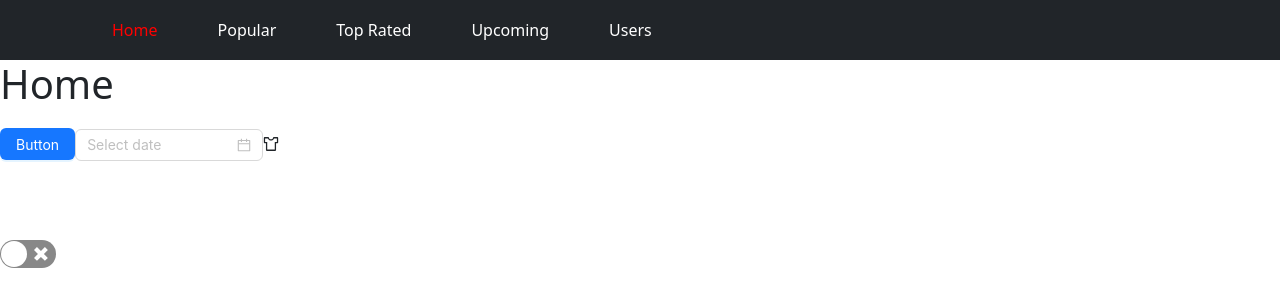
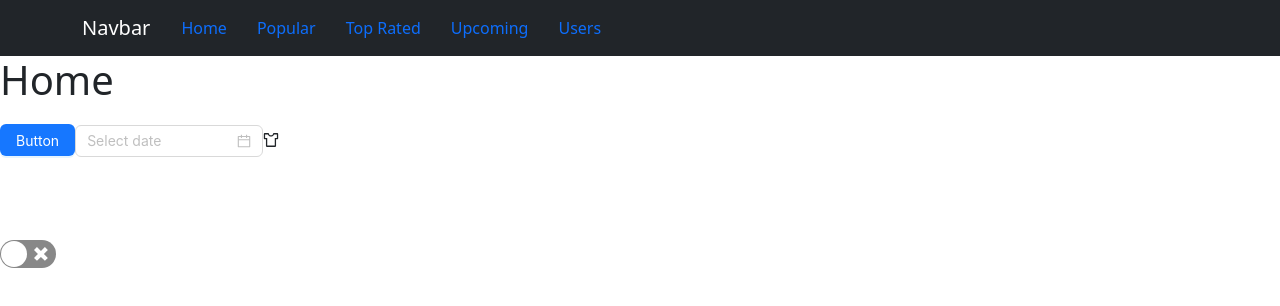
Before and after one commit to himanshu1-sharma/TheMovieDB_React, a React (Create React App) app: page / in a window 1280 px wide. Shown: the top 306 px of the page. Built offline with nearby package versions, Linux system fonts and the light colour scheme.

Commit message:
add navigation

```diff
--- a/src/Pages/includes/Navigation.js
+++ b/src/Pages/includes/Navigation.js
@@ -8,7 +8,33 @@
 const Navigation = () => {
     return (
         <>
-            <Navbar bg="dark" variant="dark">
+            <Navbar bg="dark" variant="dark" expand="lg">
+                <Container>
+                    <Navbar.Brand href="#home">Navbar</Navbar.Brand>
+                    <Navbar.Toggle aria-controls="basic-navbar-nav" />
+                    <Navbar.Collapse id="basic-navbar-nav">
+                        <Nav className="me-auto">
+                            <NavLink exact activeClassName="active" to='/'>
+                                <li>Home</li>
+                            </NavLink>
+                            <NavLink exact activeClassName="active" to='/popular'>
+                                <li>Popular</li>
+                            </NavLink>
+                            <NavLink exact activeClassName="active" to='/top-rated'>
+                                <li>Top Rated</li>
+                            </NavLink>
+                            <NavLink exact activeClassName="active" to='/upcoming'>
+                                <li>Upcoming</li>
+                            </NavLink>
+                            <NavLink exact activeClassName="active" to='/users'>
+                                <li>Users</li>
+                            </NavLink>
+                        </Nav>
+                    </Navbar.Collapse>
+
+                </Container>
+            </Navbar>
+            {/* <Navbar bg="dark" variant="dark">
                 <Container>
                     <Nav className="me-auto">
                         <ul>
@@ -30,7 +56,7 @@
                         </ul>
                     </Nav>
                 </Container>
-            </Navbar>
+            </Navbar> */}
         </>
     )
 }
--- a/src/index.css
+++ b/src/index.css
@@ -12,23 +12,26 @@
     monospace;
 }
 
-a{
+a {
   text-decoration: none !important;
 }
 
-.title h1{
+.title h1 {
   font-size: 30px;
   margin-top: 3rem;
   font-weight: 700;
 }
-#dark .title h1{
+
+#dark .title h1 {
   color: white;
 }
-.themeColor{
+
+.themeColor {
   height: 100vh;
   overflow: scroll;
   overflow-x: hidden;
 }
+
 /* width */
 .themeColor::-webkit-scrollbar {
   width: 0px;
@@ -45,12 +48,16 @@
   border-radius: 10px;
 }
 
-#dark{
+#dark {
   background-color: black;
 }
 
-.themeSwitch{
+.themeSwitch {
   position: absolute;
   top: 30%;
   left: 0;
 }
+
+Nav li {
+  padding: 5px 15px;
+}
```
